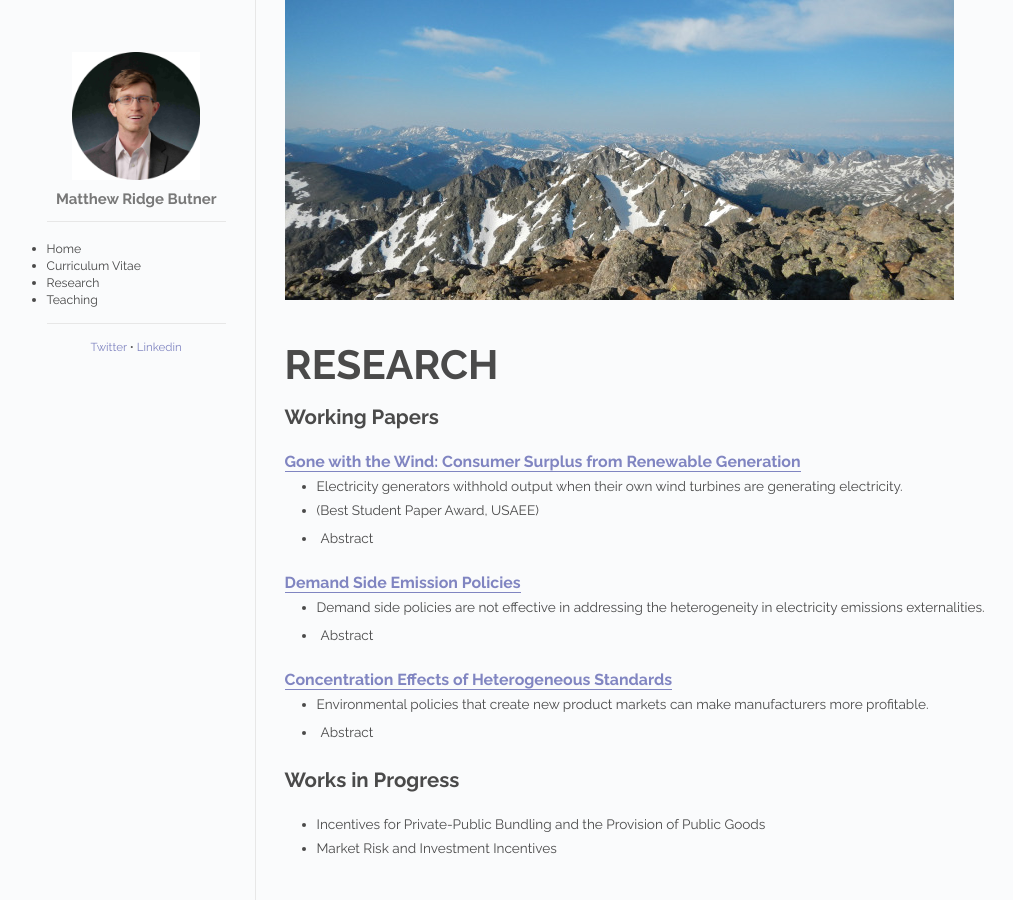
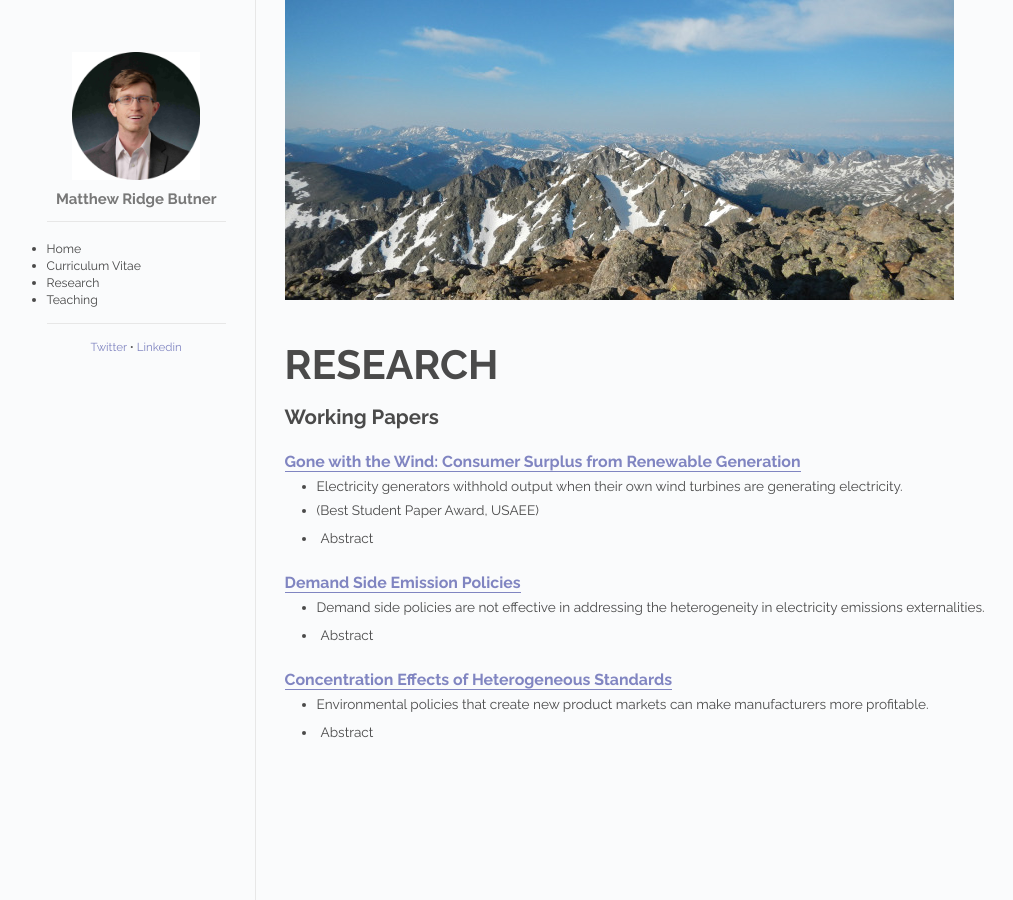
Before and after one commit to mattbutner/mattbutner.github.io, a Jekyll site: the page built from research.md, in a window 1280 px wide. Shown: the whole page, without its empty margins (103-1116 px from the left). Built offline with Jekyll 4.4.1, drawn with Linux system fonts in a browser that asks for light colours.

Commit message:
Update research.md

```diff
--- a/research.md
+++ b/research.md
@@ -28,8 +28,3 @@ When implementing a Pigouvian tax to address an externality, a principle is that
 - Environmental policies that create new product markets can make manufacturers more profitable.
 - <div class="container"> <div class="header"><span>Abstract</span> </div> <div class="content">
   Environmental regulations can alter the geographic and product markets in which firms compete. This impacts a firm's ability to exercise market power, and profits subsequently. This ability to charge a higher markup-over-cost can counteract the increase in the cost of production associated with the environmental regulation. In the context of the Boutique Fuel Standards resulting from the 1990 Clean Air Act Amendments, I use a latent profit approach to show how refineries that were more exposed to the environmental regulation were less likely to exit the market. This is consistent with a model of spatial Cournot competition in which firms can invest in a technology that allows them to charge a higher mark up. </div></div>
-
-
-## Works in Progress
-- Incentives for Private-Public Bundling and the Provision of Public Goods
-- Market Risk and Investment Incentives
```
